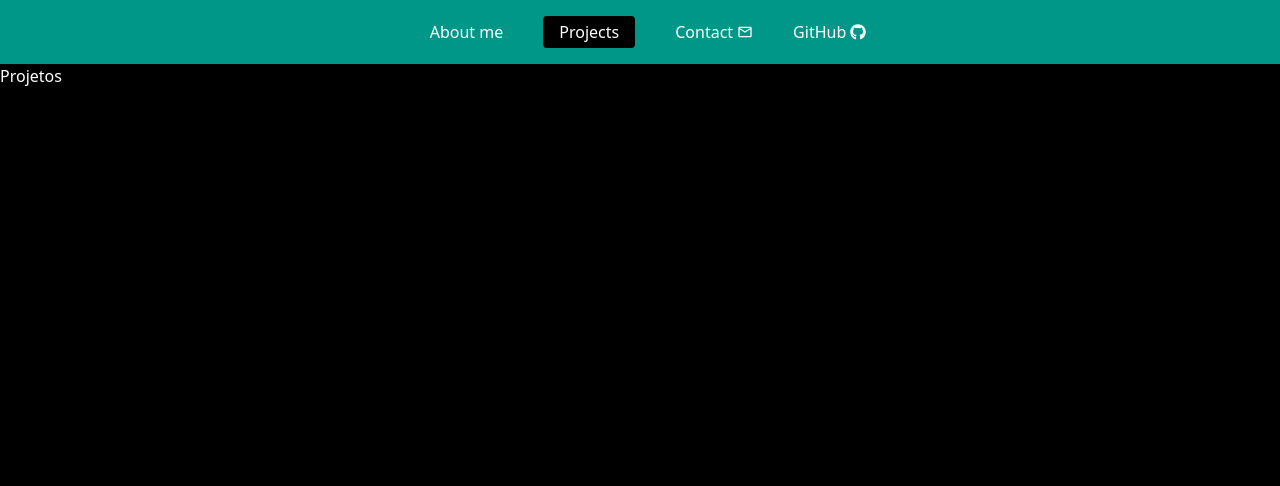
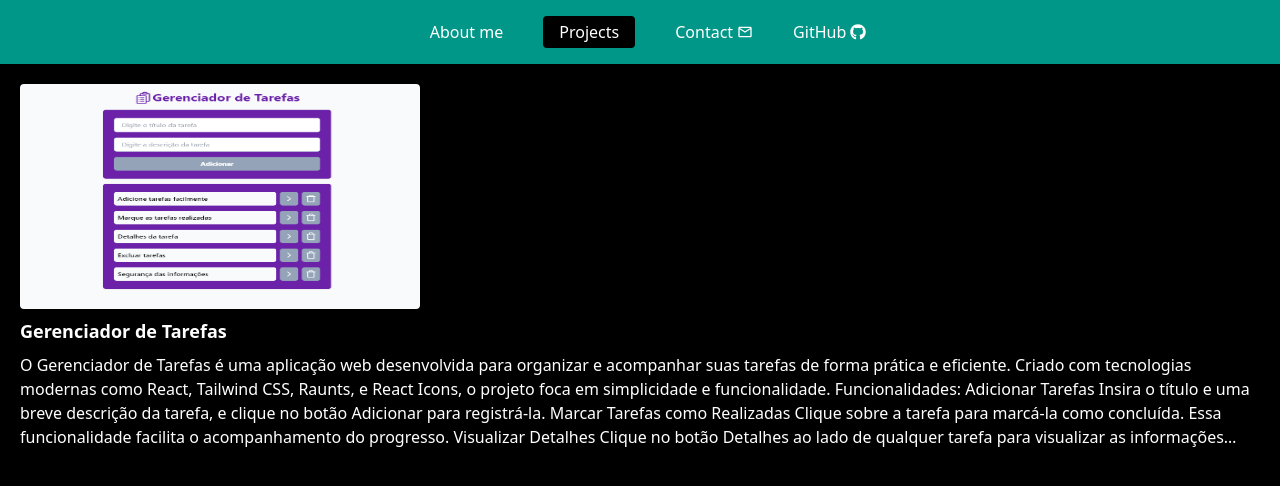
Before and after one commit to ronneyrv/Platform-Nextjs, a Next.js app: page /project in a window 1280 px wide. Shown: the top 486 px of the page. Built offline with nearby package versions, Linux system fonts and the light colour scheme.

Commit message:
feat: add card project

```diff
--- a/src/app/page.tsx
+++ b/src/app/page.tsx
@@ -5,5 +5,9 @@ export const metadata: Metadata = {
 };
 
 export default function PageHome() {
-  return <main>Home</main>;
+  return (
+    <main>
+    Home
+    </main>
+);
 }
--- a/src/app/project/page.tsx
+++ b/src/app/project/page.tsx
@@ -1,11 +1,48 @@
 import type { Metadata } from "next";
+import Image from "next/image";
+import Link from "next/link";
 
 export const metadata: Metadata = {
   title: "Projects",
 };
 
 export default function PageProjects() {
-    return (
-        <>Projetos</>
-    );
+  return (
+    <Link href={'/project/qualquer'}>
+    <article className="flex gap-2 flex-col p-2 m-3 rounded sm:hover:bg-primary">
+      <Image
+        src="/images/gerenciador-tarefa.png"
+        alt="App lista de tarefas"
+        width={400}
+        height={400}
+        draggable={false}
+        className="aspect-video rounded"
+      />
+      <h4 className="font-extrabold text-lg">
+        Gerenciador de Tarefas
+        </h4>
+      <p className="line-clamp-4">
+        O Gerenciador de Tarefas é uma aplicação web desenvolvida para organizar
+        e acompanhar suas tarefas de forma prática e eficiente. Criado com
+        tecnologias modernas como React, Tailwind CSS, Raunts, e React Icons, o
+        projeto foca em simplicidade e funcionalidade. Funcionalidades:
+        Adicionar Tarefas Insira o título e uma breve descrição da tarefa, e
+        clique no botão Adicionar para registrá-la. Marcar Tarefas como
+        Realizadas Clique sobre a tarefa para marcá-la como concluída. Essa
+        funcionalidade facilita o acompanhamento do progresso. Visualizar
+        Detalhes Clique no botão Detalhes ao lado de qualquer tarefa para
+        visualizar as informações completas. Excluir Tarefas Utilize o botão
+        Lixeira, localizado ao lado de cada tarefa, para excluí-la
+        rapidamente. Segurança das Informações Todas as tarefas são armazenadas
+        no cache do navegador, permitindo acesso mesmo após fechar e reabrir a
+        aplicação. Tecnologias utilizadas: React: Para a construção da interface
+        do usuário. Tailwind CSS: Para estilização rápida e responsiva. Raunts:
+        Para gerenciamento de estado. React Icons: Para ícones intuitivos e
+        acessíveis. Deploy: O projeto foi hospedado utilizando Vercel,
+        garantindo performance e facilidade de acesso. Acesse agora:
+        https://gerenciador-de-tarefas-liart.vercel.app/
+      </p>
+    </article>
+    </Link>
+  );
 };
```
Also changed, not shown: public/images/gerenciador-tarefa.png (added).
